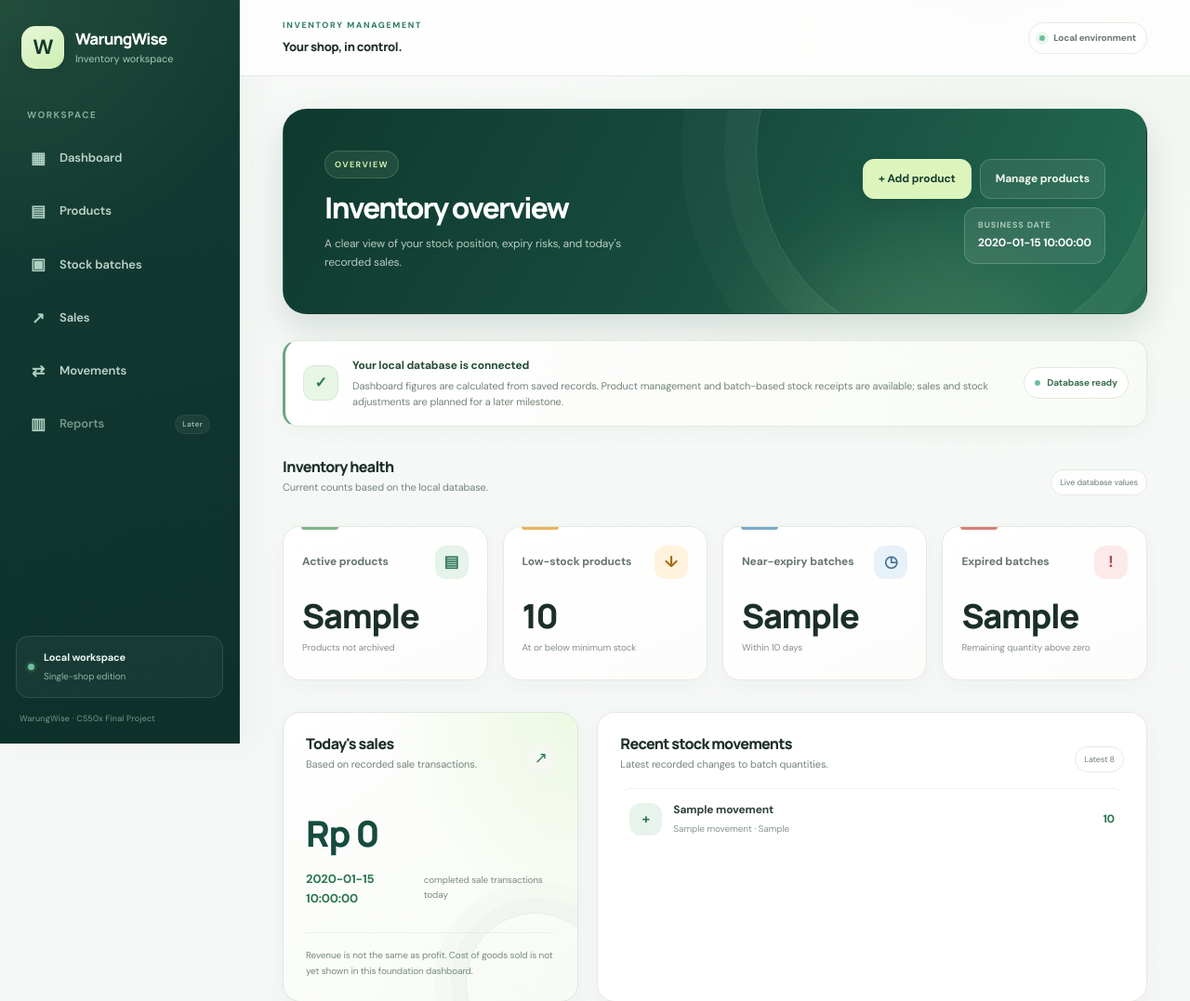
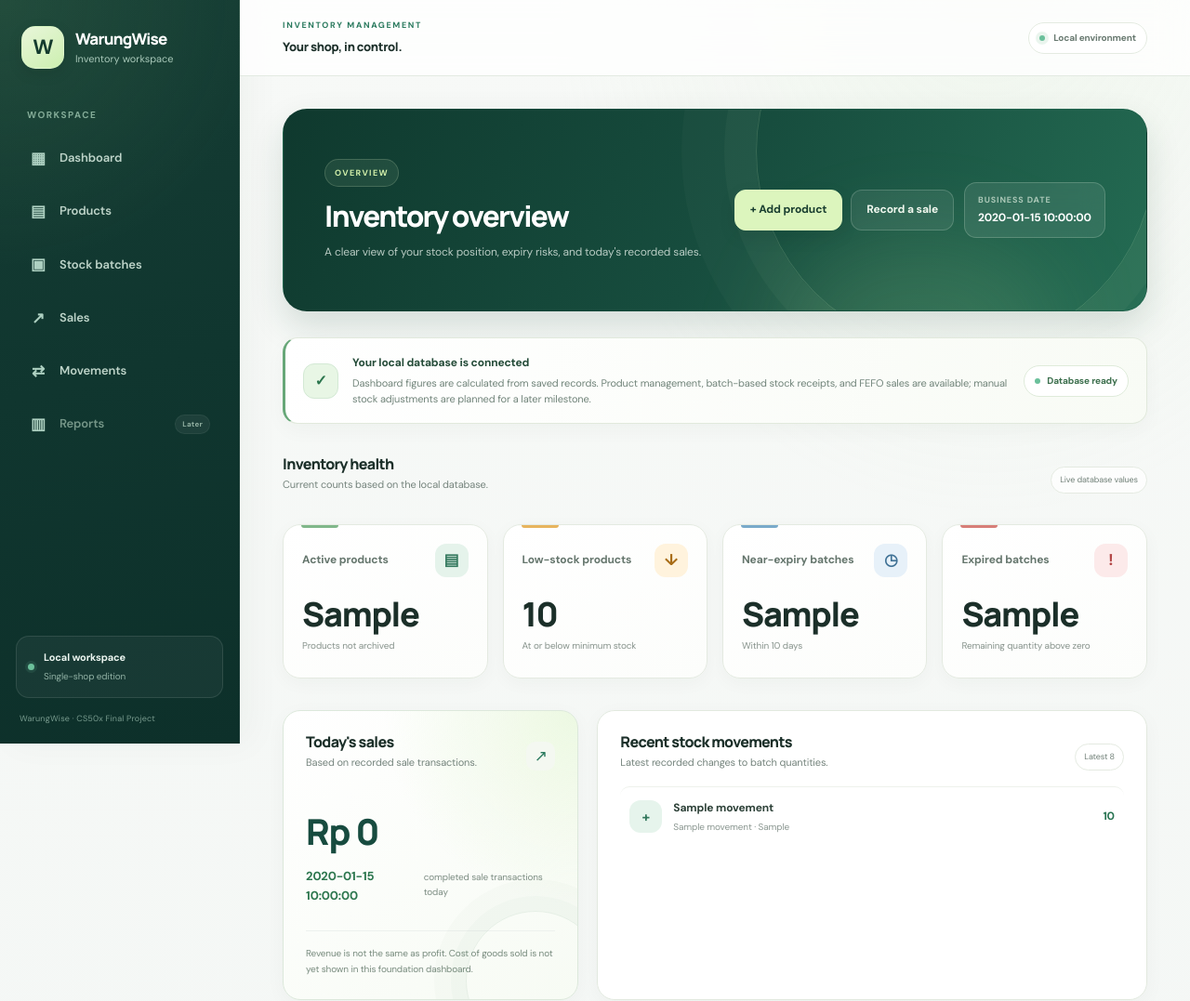
Before and after one commit to krisvan123/CS50X_FinalProject, a Flask app: template templates/index.html in a window 1280 px wide. Shown: the top 1077 px of the page at 93% size. Run offline with Flask 3, Linux system fonts and the light colour scheme; the template is opened without the code that fills it: most values are stand-ins (such as "Sample title", 1, 10 or a date in 2020).

Commit message:
Connect dashboard quick actions to stock receipts and sales

```diff
--- a/templates/index.html
+++ b/templates/index.html
@@ -9,7 +9,7 @@
     </div>
     <div class="dashboard-actions">
         <a class="button button-primary" href="{{ url_for('new_product') }}">+ Add product</a>
-        <a class="button button-secondary" href="{{ url_for('products') }}">Manage products</a>
+        <a class="button button-secondary" href="{{ url_for('new_sale') }}">Record a sale</a>
         <div class="date-chip">
         <span class="date-chip-label">BUSINESS DATE</span>
         <strong>{{ stats.business_date }}</strong>
@@ -21,7 +21,7 @@
     <div class="welcome-icon" aria-hidden="true">✓</div>
     <div>
         <strong>Your local database is connected</strong>
-        <p>Dashboard figures are calculated from saved records. Product management and batch-based stock receipts are available; sales and stock adjustments are planned for a later milestone.</p>
+        <p>Dashboard figures are calculated from saved records. Product management, batch-based stock receipts, and FEFO sales are available; manual stock adjustments are planned for a later milestone.</p>
     </div>
     <span class="status-pill"><span aria-hidden="true"></span> Database ready</span>
 </section>
@@ -126,7 +126,7 @@
         <div class="empty-state" data-testid="empty-movements">
             <span class="empty-state-icon" aria-hidden="true">↔</span>
             <strong>No stock movements yet</strong>
-            <p>Stock receipts now appear here as soon as a batch is recorded. Sales and adjustments will appear when those workflows are added.</p>
+            <p>Receipts and sales are logged here with batch-level quantity changes. Manual stock adjustments will be added in a later milestone.</p>
         </div>
         {% endif %}
     </article>
```
